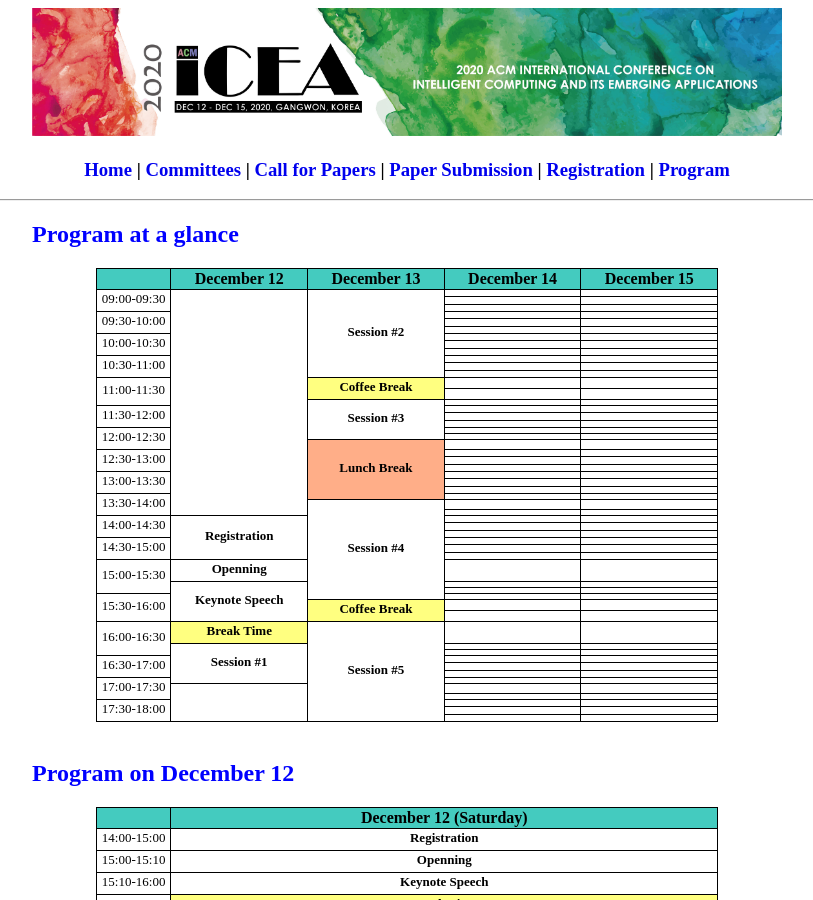
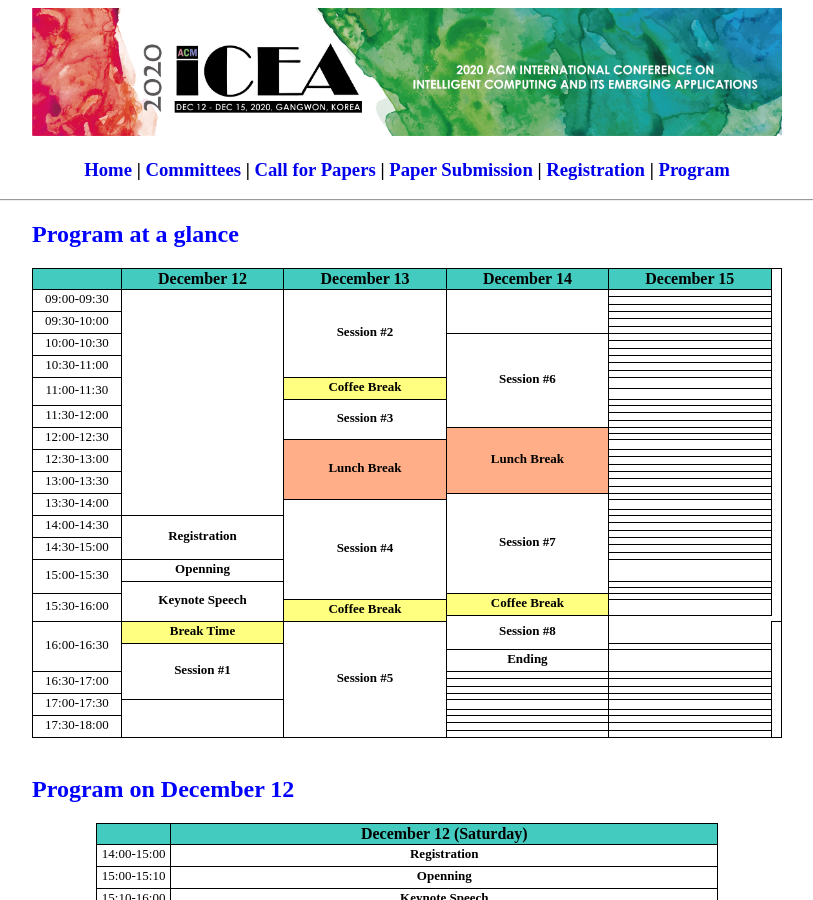
Before and after one commit to icea-conf/2020, a Jekyll site: the page built from program/index.html, in a window 1280 px wide and 900 px high. Shown: the whole window, without its empty margins (233-1046 px from the left). Built offline with Jekyll 4.4.1, drawn with Linux system fonts in a browser that asks for light colours.

Commit message:
Update index.html

```diff
--- a/program/index.html
+++ b/program/index.html
@@ -33,15 +33,13 @@ title: ACM ICEA 2020
                               <td class="tcontent4" rowspan="12">
                                    <b>Session #2</b>
                               </td>
-                              <td class="tcontent4"></td>
+                              <td class="tcontent4" rowspan="6"></td>
                               <td class="tcontent4"></td>
                          </tr>
                          <tr>
                               <td class="tcontent4"></td>
-                              <td class="tcontent4"></td>
                          </tr>
                          <tr>
-                              <td class="tcontent4"></td>
                               <td class="tcontent4"></td>
                          </tr>
                          <tr>
@@ -49,29 +47,26 @@ title: ACM ICEA 2020
                                    09:30-10:00
                               </td>
                               <td class="tcontent4"></td>
+                         </tr>
+                         <tr>
                               <td class="tcontent4"></td>
                          </tr>
                          <tr>
-                              <td class="tcontent4"></td>
-                              <td class="tcontent4"></td>
-                         </tr>
-                         <tr>
-                              <td class="tcontent4"></td>
                               <td class="tcontent4"></td>
                          </tr>
                          <tr>
                               <td class="tcontent4" rowspan="3">
                                    10:00-10:30
                               </td>
-                              <td class="tcontent4"></td>
+                              <td class="tcontent4" rowspan="12">
+                                   <b>Session #6</b>
+                              </td>
                               <td class="tcontent4"></td>
                          </tr>
                          <tr>
                               <td class="tcontent4"></td>
-                              <td class="tcontent4"></td>
                          </tr>
                          <tr>
-                              <td class="tcontent4"></td>
                               <td class="tcontent4"></td>
                          </tr>
                          <tr>
@@ -79,14 +74,11 @@ title: ACM ICEA 2020
                                    10:30-11:00
                               </td>
                               <td class="tcontent4"></td>
+                         </tr>
+                         <tr>
                               <td class="tcontent4"></td>
                          </tr>
                          <tr>
-                              <td class="tcontent4"></td>
-                              <td class="tcontent4"></td>
-                         </tr>
-                         <tr>
-                              <td class="tcontent4"></td>
                               <td class="tcontent4"></td>
                          </tr>
                          <tr>
@@ -97,10 +89,8 @@ title: ACM ICEA 2020
                                    <b>Coffee Break</b>
                               </td>
                               <td class="tcontent4"></td>
-                              <td class="tcontent4"></td>
                          </tr>
                          <tr>
-                              <td class="tcontent4"></td>
                               <td class="tcontent4"></td>
                          </tr>
                          <tr>
@@ -108,32 +98,29 @@ title: ACM ICEA 2020
                                    <b>Session #3</b>
                               </td>
                               <td class="tcontent4"></td>
-                              <td class="tcontent4"></td>
                          </tr>
                          <tr>
                               <td class="tcontent4" rowspan="3">
                                    11:30-12:00
                               </td>
                               <td class="tcontent4"></td>
+                         </tr>
+                         <tr>
                               <td class="tcontent4"></td>
                          </tr>
                          <tr>
-                              <td class="tcontent4"></td>
-                              <td class="tcontent4"></td>
-                         </tr>
-                         <tr>
-                              <td class="tcontent4"></td>
                               <td class="tcontent4"></td>
                          </tr>
                          <tr>
                               <td class="tcontent4" rowspan="3">
                                    12:00-12:30
                               </td>
-                              <td class="tcontent4"></td>
+                              <td class="tcontent6" rowspan="9">
+                                   <b>Lunch Break</b>
+                              </td>
                               <td class="tcontent4"></td>
                          </tr>
                          <tr>
-                              <td class="tcontent4"></td>
                               <td class="tcontent4"></td>
                          </tr>
                          <tr>
@@ -141,21 +128,17 @@ title: ACM ICEA 2020
                                    <b>Lunch Break</b>
                               </td>
                               <td class="tcontent4"></td>
-                              <td class="tcontent4"></td>
                          </tr>
                          <tr>
                               <td class="tcontent4" rowspan="3">
                                    12:30-13:00
                               </td>
                               <td class="tcontent4"></td>
+                         </tr>
+                         <tr>
                               <td class="tcontent4"></td>
                          </tr>
                          <tr>
-                              <td class="tcontent4"></td>
-                              <td class="tcontent4"></td>
-                         </tr>
-                         <tr>
-                              <td class="tcontent4"></td>
                               <td class="tcontent4"></td>
                          </tr>
                          <tr>
@@ -163,21 +146,20 @@ title: ACM ICEA 2020
                                    13:00-13:30
                               </td>
                               <td class="tcontent4"></td>
+                         </tr>
+                         <tr>
                               <td class="tcontent4"></td>
                          </tr>
                          <tr>
-                              <td class="tcontent4"></td>
-                              <td class="tcontent4"></td>
-                         </tr>
-                         <tr>
-                              <td class="tcontent4"></td>
                               <td class="tcontent4"></td>
                          </tr>
                          <tr>
                               <td class="tcontent4" rowspan="3">
                                    13:30-14:00
                               </td>
-                              <td class="tcontent4"></td>
+                              <td class="tcontent4" rowspan="12">
+                                   <b>Session #7</b>
+                              </td>
                               <td class="tcontent4"></td>
                          </tr>
                          <tr>
@@ -185,10 +167,8 @@ title: ACM ICEA 2020
                                    <b>Session #4</b>
                               </td>
                               <td class="tcontent4"></td>
-                              <td class="tcontent4"></td>
                          </tr>
                          <tr>
-                              <td class="tcontent4"></td>
                               <td class="tcontent4"></td>
                          </tr>
                          <tr>
@@ -199,14 +179,11 @@ title: ACM ICEA 2020
                                    <b>Registration</b>
                               </td>
                               <td class="tcontent4"></td>
+                         </tr>
+                         <tr>
                               <td class="tcontent4"></td>
                          </tr>
                          <tr>
-                              <td class="tcontent4"></td>
-                              <td class="tcontent4"></td>
-                         </tr>
-                         <tr>
-                              <td class="tcontent4"></td>
                               <td class="tcontent4"></td>
                          </tr>
                          <tr>
@@ -214,14 +191,11 @@ title: ACM ICEA 2020
                                    14:30-15:00
                               </td>
                               <td class="tcontent4"></td>
+                         </tr>
+                         <tr>
                               <td class="tcontent4"></td>
                          </tr>
                          <tr>
-                              <td class="tcontent4"></td>
-                              <td class="tcontent4"></td>
-                         </tr>
-                         <tr>
-                              <td class="tcontent4"></td>
                               <td class="tcontent4"></td>
                          </tr>
                          <tr>
@@ -232,24 +206,23 @@ title: ACM ICEA 2020
                                    <b>Openning</b>
                               </td>
                               <td class="tcontent4"></td>
-                              <td class="tcontent4"></td>
                          </tr>
                          <tr>
                               <td class="tcontent4" rowspan="5">
                                    <b>Keynote Speech</b>
                               </td>
                               <td class="tcontent4"></td>
-                              <td class="tcontent4"></td>
                          </tr>
                          <tr>
-                              <td class="tcontent4"></td>
                               <td class="tcontent4"></td>
                          </tr>
                          <tr>
                               <td class="tcontent4" rowspan="3">
                                    15:30-16:00
                               </td>
-                              <td class="tcontent4"></td>
+                              <td class="tcontent5" rowspan="2">
+                                   <b>Coffee Break</b>
+                              </td>
                               <td class="tcontent4"></td>
                          </tr>
                          <tr>
@@ -257,10 +230,11 @@ title: ACM ICEA 2020
                                    <b>Coffee Break</b>
                               </td>
                               <td class="tcontent4"></td>
-                              <td class="tcontent4"></td>
                          </tr>
                          <tr>
-                              <td class="tcontent4"></td>
+                              <td class="tcontent4" rowspan="3">
+                                   <b>Session #8</b>
+                              <td>
                               <td class="tcontent4"></td>
                          </tr>
                          <tr>
@@ -274,17 +248,17 @@ title: ACM ICEA 2020
                                    <b>Session #5</b>
                               </td>
                               <td class="tcontent4"></td>
-                              <td class="tcontent4"></td>
                          </tr>
                          <tr>
                               <td class="tcontent4" rowspan="6">
                                    <b>Session #1</b>
                               </td>
                               <td class="tcontent4"></td>
-                              <td class="tcontent4"></td>
                          </tr>
                          <tr>
-                              <td class="tcontent4"></td>
+                              <td class="tcontent4">
+                                   <b>Ending</b>
+                              </td>
                               <td class="tcontent4"></td>
                          </tr>
                          <tr>
```
